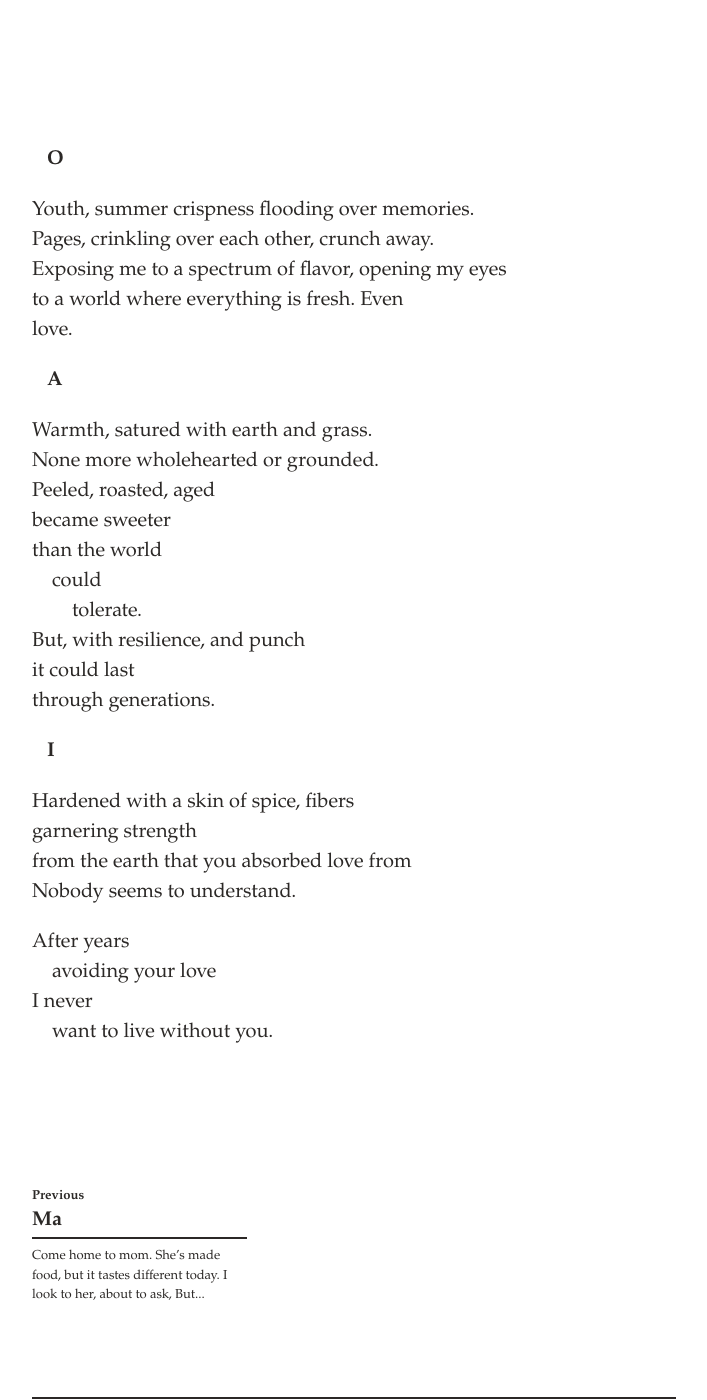
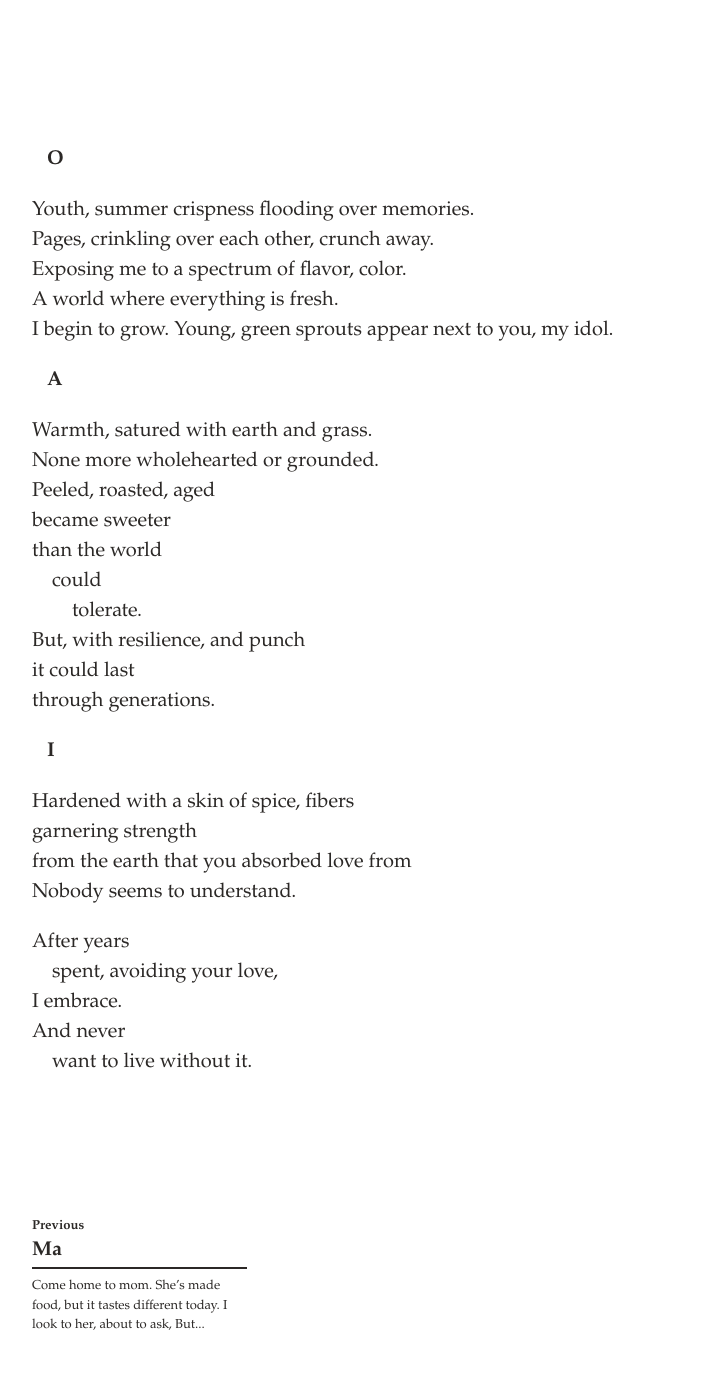
Before and after one commit to svvchen/nervxious, a Jekyll site: the page built from _posts/2020-04-04-trinity.markdown, in a window 1280 px wide and 1400 px high, scrolled down 350 px. Shown: the whole window, without its empty margins (286-993 px from the left). Built offline with Jekyll 4.4.1, drawn with Linux system fonts in a browser that asks for light colours; comment, search, counter and statistics services are not loaded.

Commit message:
Update 2020-04-04-trinity.markdown

```diff
--- a/_posts/2020-04-04-trinity.markdown
+++ b/_posts/2020-04-04-trinity.markdown
@@ -8,9 +8,11 @@ categories: highlights
 
 Youth, summer crispness flooding over memories.
 Pages, crinkling over each other, crunch away.
-Exposing me to a spectrum of flavor, opening my eyes
-to a world where everything is fresh. Even
-love.
+Exposing me to a spectrum of flavor, color.
+A world where everything is fresh.
+I begin to grow.
+Young, green sprouts appear
+next to you, my idol.
 
 &nbsp;&nbsp;&nbsp;**A**
 
@@ -33,6 +35,7 @@ from the earth that you absorbed love from
 Nobody seems to understand.
 
 After years
-&nbsp;&nbsp;&nbsp;&nbsp;avoiding your love
-I never
-&nbsp;&nbsp;&nbsp;&nbsp;want to live without you.
+&nbsp;&nbsp;&nbsp;&nbsp;spent, avoiding your love,
+I embrace.
+And never
+&nbsp;&nbsp;&nbsp;&nbsp;want to live without it.
```
